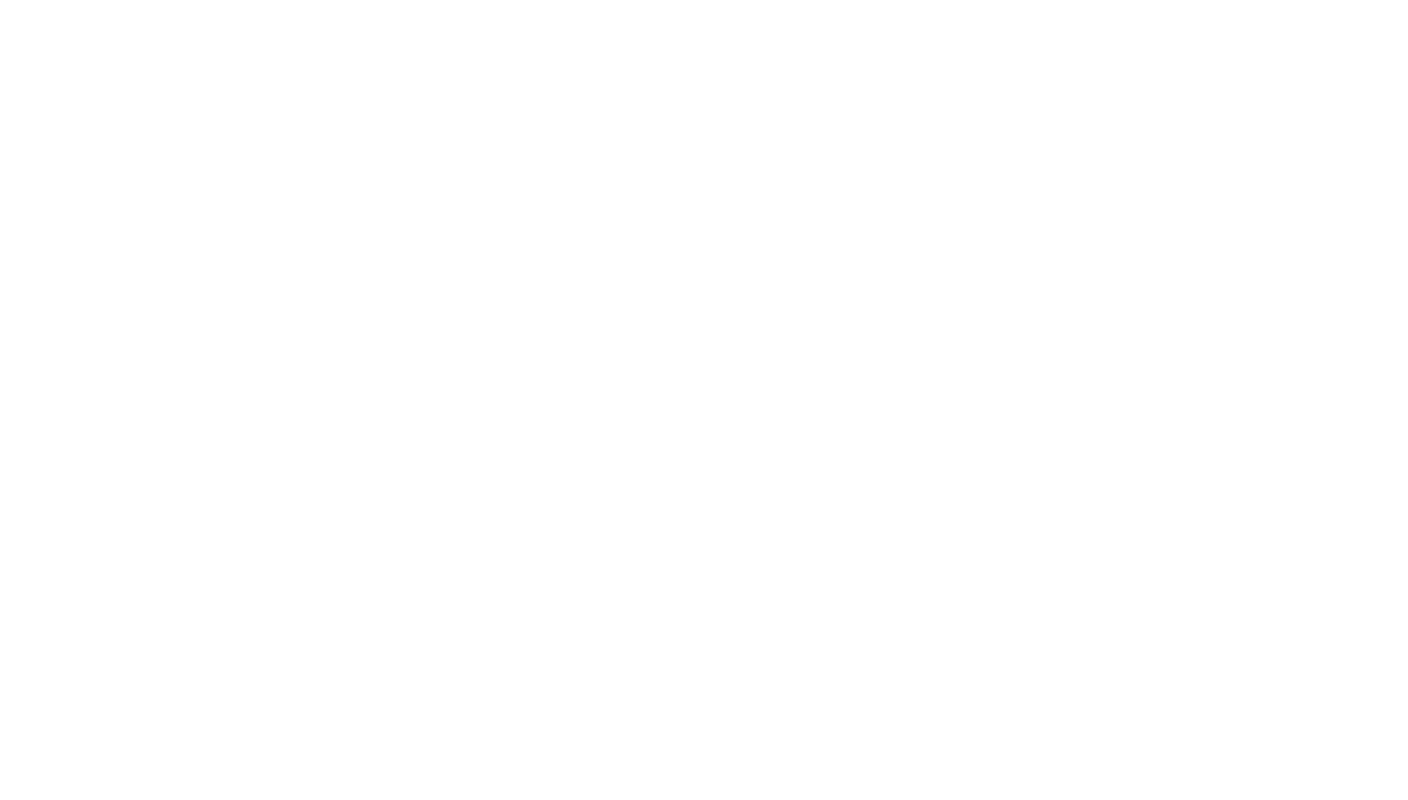
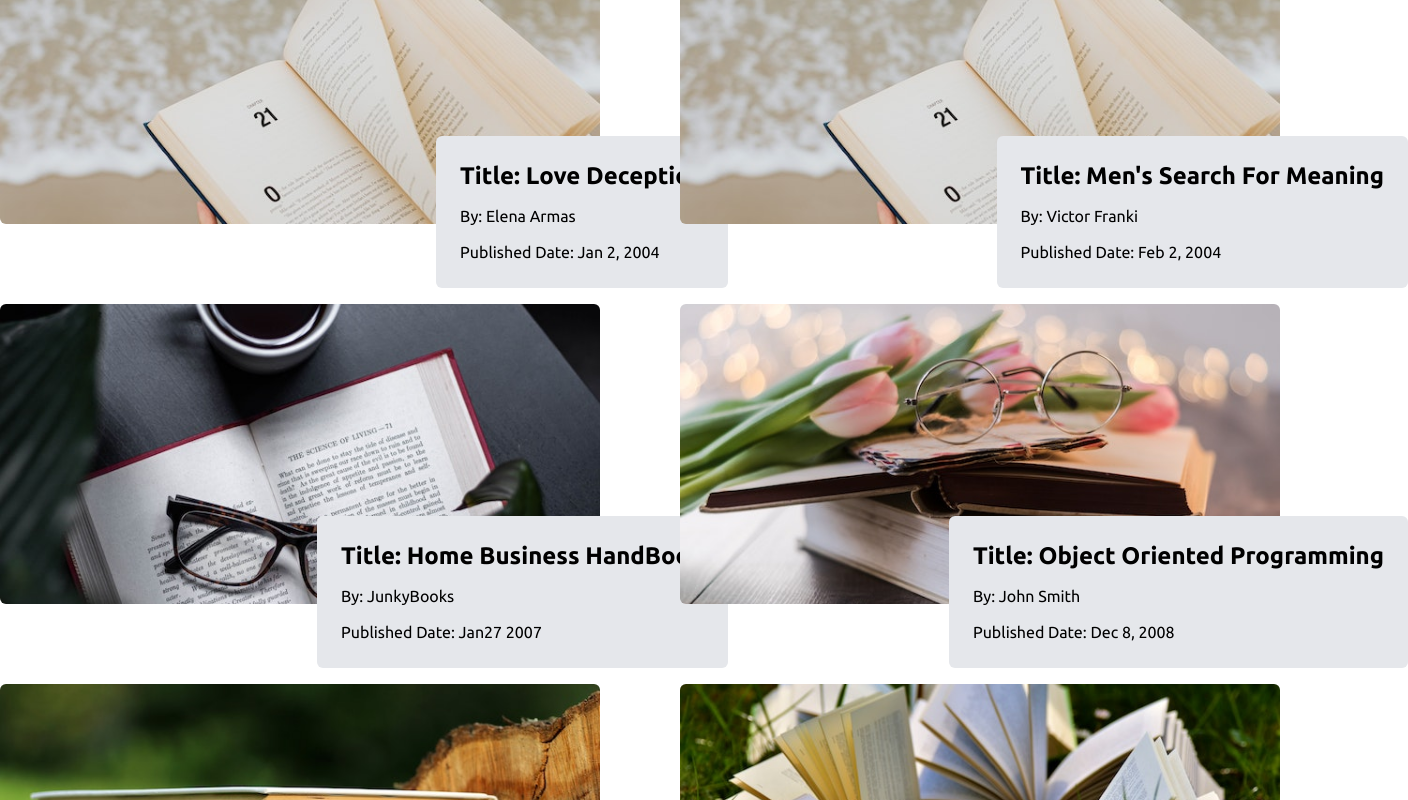
Before and after one commit to sifact/book-catalog-A5, a React (Vite) app: page / in a window 1280 px wide. Shown: the part 1880-2680 px from the top of the page, 1408 px wide, since content can reach past the window. Before the commit the page ends 1804 px from the top, so only its background shows below. Built offline with nearby package versions, Linux system fonts and the light colour scheme.

Commit message:
recent book done

```diff
--- a/public/recentBooks.ts
+++ b/public/recentBooks.ts
@@ -1,4 +1,4 @@
-export const categories = [
+export const books = [
   {
     title: "Love Deception",
     img: "/images/book-3.jpg",
@@ -25,35 +25,61 @@ export const categories = [
     desc: "You won’t be amazing at being a home business owner unless and until you condition your brain for entering a business and then making the most of it. And so, how do you accomplish that effectively? Here are a few awesome hints on how you're able to become that amazing home business owner.",
   },
   {
-    name: "Religious",
+    genre: "Programming",
+    title: "Object Oriented Programming",
+    published: "Dec 8, 2008",
+    author: "John Smith",
+    desc: "Object Oriented Programming using C#",
     img: "/images/book-10.jpg",
   },
-  // {
-  //   name: "Cooking",
-  //   img: "/images/book-8.jpg",
-  // },
+
   {
-    name: "Nature",
+    genre: "Nature",
+    title: "Basics of Environmental Science",
+    author: "Micheal Allaby",
+    desc: "Three years have passed since the first edition of Basics of Environmental Science appeared. During this time new concerns have arisen, the controversy in Britain over the safety and desirability of genetically modified foods being the most spectacular example. At the same time, our understanding of other issues has improved as more information about them has been gathered.",
+    published: "May 4, 2015",
+
     img: "/images/book-6.jpg",
   },
   {
-    name: "Adventure",
+    genre: "Adventure",
+    author: "Alexandre Dumas",
+    title: "The count of Monte Cristo",
+    published: "April 5, 2013",
+    desc: "A classic adventure novel, often considered Dumas' best work, and frequently included on lists of the best novels of all time. Completed in 1844, and released as an 18-part series over the next two years, Dumas collaborated with other authors throughout. The story takes place in France, Italy, and the Mediterranean from the end of the rule of Napoleon I through the reign of Louis-Philippe.",
     img: "/images/book-7.jpg",
   },
   {
-    name: "Language",
+    genre: "Language",
+    title: "Language Learning",
+    author: "Denyze Toffely",
+    published: "July 23, 2005",
+    desc: "It's the medium we use to communicate with others, think through our emotions, make decisions, and so much more. Once you've embraced a language so fully and consistently, is it possible to ever completely forget it? The short answer is yes, it is possible.",
     img: "/images/book-9.jpg",
   },
   {
-    name: "Health",
+    genre: "Health",
+    title: "Medicinal Herbs",
+    author: "James A. Duke",
+    desc: "Introduction By the time this second edition is published, the first edition of the Handbook of Medicinal Herbs will have been out more than 15 years. The second edition is designed to present most of the old information plus new information on the more important of those original 365 herbs",
     img: "/images/book-5.jpg",
+    published: "Dec 7, 2013",
   },
   {
-    name: "Mystery",
+    genre: "Mystery",
+    title: "Tell me why",
+    author: "Sandi Wallace",
+    desc: "   Picturesque Daylesford has a darker side. Melbourne writer Georgie Harvey heads to the mineral springs region in central Victoria to look for a missing farmer, and soon links the woman�s disappearance with the unsolved mystery surrounding her husband. ",
     img: "/images/book-1.jpg",
+    published: "27 June, 2010",
   },
   {
-    name: "Fiction",
+    genre: "Fiction",
+    title: "Displaced",
+    author: "Stephen Drake",
+    desc: "When Kevin Murdock, martial artist and outdoorsman extraordinaire, is revived from suspended animation aboard a transport pod, he and his nine fellow occupants have no idea what to expect.",
+    published: "Jan 13, 2012",
     img: "/images/book-2.jpg",
   },
 ];
--- a/src/components/RecentBooks.tsx
+++ b/src/components/RecentBooks.tsx
@@ -1,13 +1,43 @@
-
+import { books } from "../../public/recentBooks";
 
 const RecentBooks = () => {
   return (
-    <div>RecentBooks</div>
-  )
+    <div className="grid grid-cols-1 md:grid-cols-2  gap-20 container mx-auto">
+      {books.map((book) => (
+        <RecentBook book={book} />
+      ))}
+    </div>
+  );
+};
+
+export default RecentBooks;
+
+interface BookProps {
+  book: {
+    title: string;
+    genre: string;
+    author: string;
+    desc: string;
+    img: string;
+    published: string;
+  };
 }
-
-export default RecentBooks
-
-const RecentBook = () => {
-  return <div>RecentBook</div>;
+const RecentBook: React.FC<BookProps> = ({ book }) => {
+  const { img, title, author, published } = book;
+  return (
+    <div className="relative">
+      <div className="h-[300px] ">
+        <img
+          className="object-cover w-full h-full rounded-md"
+          src={img}
+          alt=""
+        />
+      </div>
+      <div className="bg-gray-200 max-w-fit p-6 rounded-md space-y-3 absolute -bottom-16 -right-32">
+        <h1 className="text-2xl font-semibold">Title: {title}</h1>
+        <p>By: {author}</p>
+        <p>Published Date: {published}</p>
+      </div>
+    </div>
+  );
 };
--- a/src/pages/Home.tsx
+++ b/src/pages/Home.tsx
@@ -1,4 +1,5 @@
 import Categories from "../components/Categories";
+import RecentBooks from "../components/RecentBooks";
 import Top from "../components/Top";
 
 const Home = () => {
@@ -6,6 +7,7 @@ const Home = () => {
     <>
       <Top />
       <Categories />
+      <RecentBooks />
     </>
   );
 };
```
